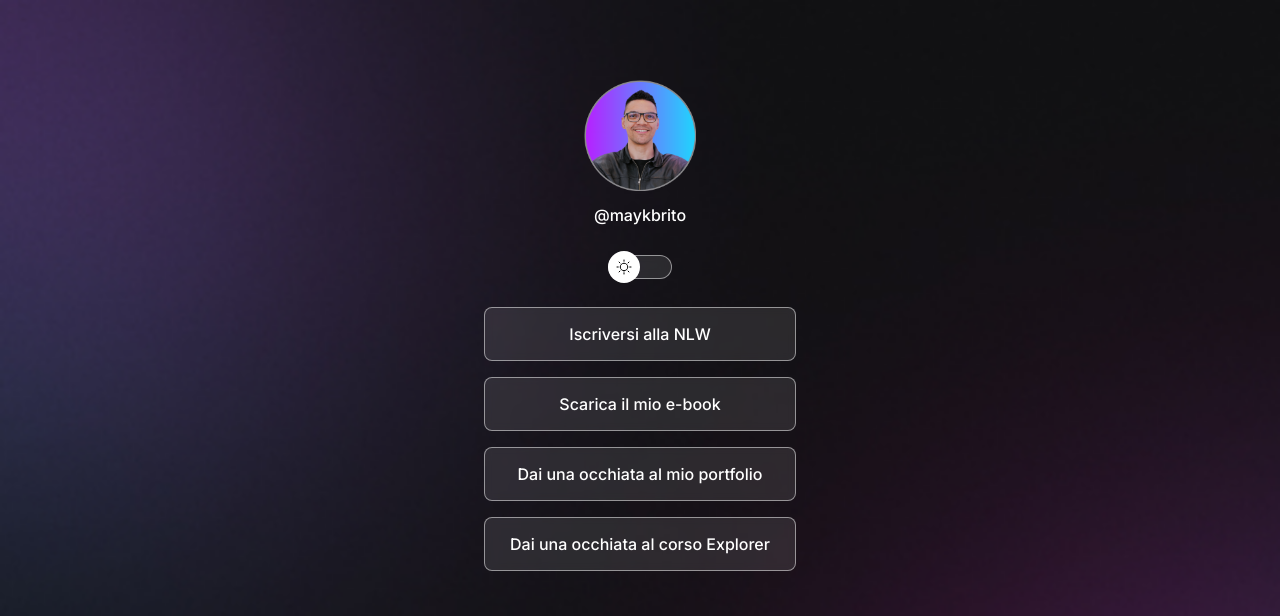
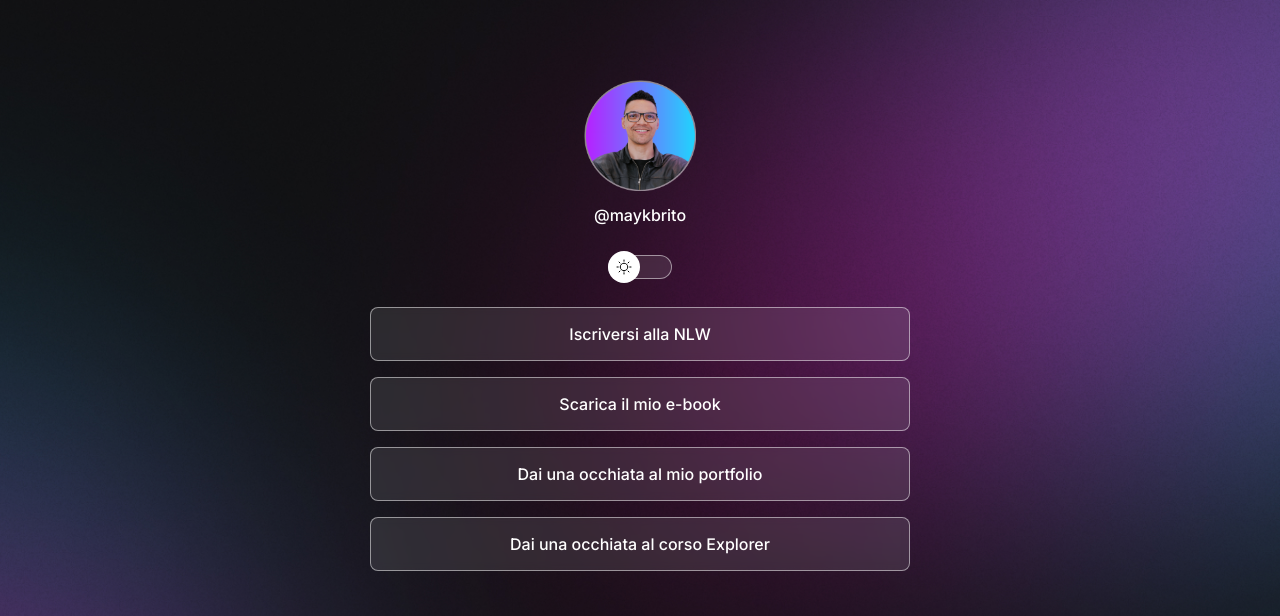
Before and after one commit to Francescodc92/Dev-links, a plain HTML site: page index.html in a window 1280 px wide. Shown: the top 616 px of the page. Drawn offline with nearby package versions, Linux system fonts and the light colour scheme.

Commit message:
add bg desktop and adjust for responsive

```diff
--- a/style.css
+++ b/style.css
@@ -25,10 +25,7 @@
 }
 
 body {
-  /*
-  tuttp questo puo essere scritto anche nella maniera corta ossia
-  background: (background-color)(background-image)(background-repeat)(background-position)(background-size)
-  */
+  height: 100vh;
   background: var(--bg-url) no-repeat top center/cover;
   transition: background 0.5s ease;
 }
@@ -38,7 +35,8 @@ body * {
 }
 
 #container {
-  width: 360px;
+  width: 100%;
+  max-width: 588px;
   margin: 56px auto 0;
   padding: 0 24px;
 }
@@ -146,3 +144,14 @@ footer {
   -webkit-backdrop-filter: blur(4px);
   border-radius: 9999px;
 }
+/*------------------
+  Responsive
+--------------------*/
+@media (min-width: 700px) {
+  :root {
+    --bg-url: url(./assets/bg-desktop.jpg);
+  }
+  .light {
+    --bg-url: url(./assets/bg-desktop-light.jpg);
+  }
+}
```
Also changed, not shown: assets/bg-desktop-light.jpg (added), assets/bg-desktop.jpg (added).
